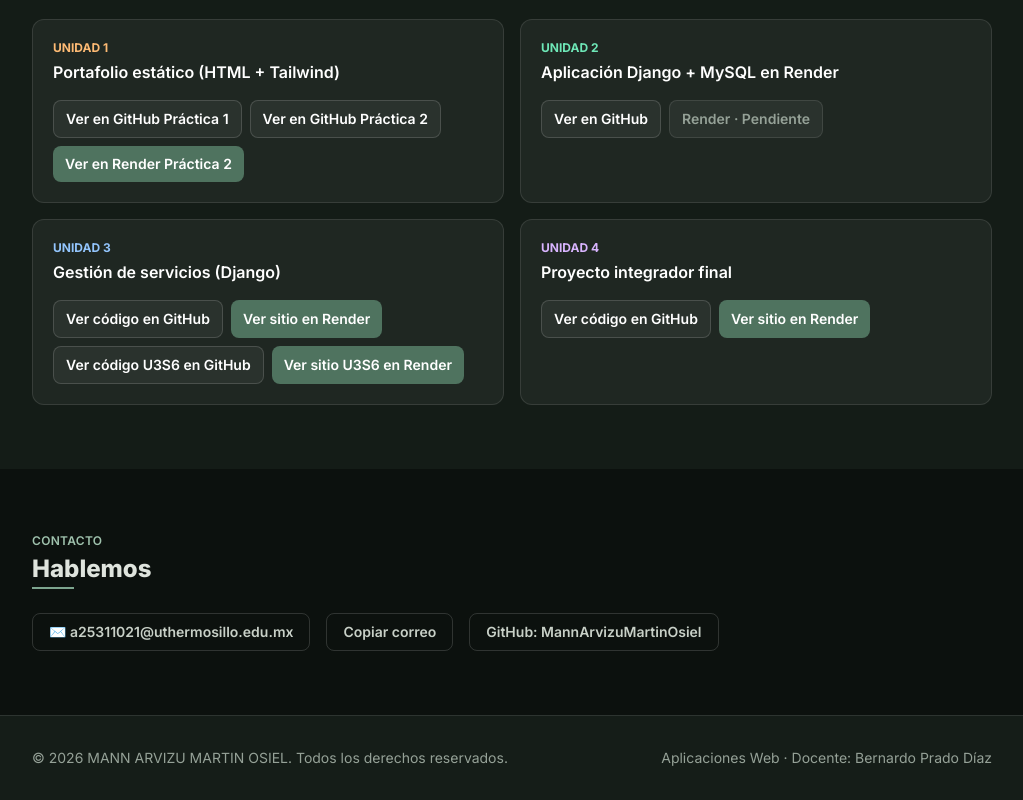
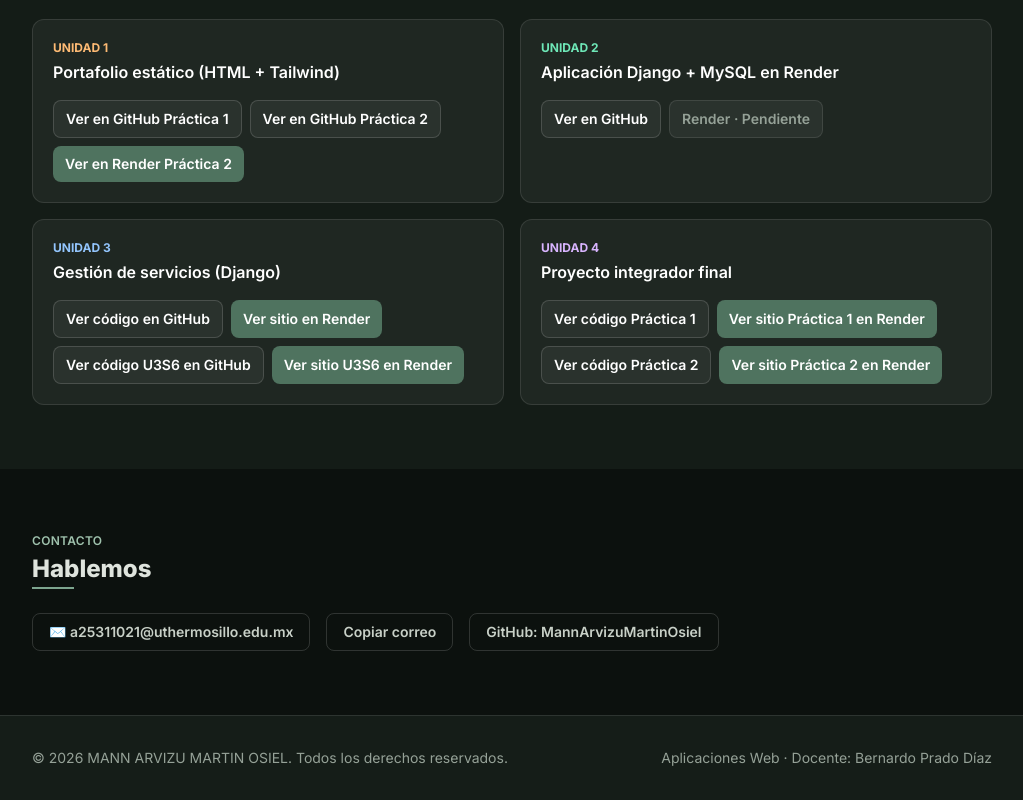
Before and after one commit to MannArvizuMartinOsiel/Portafolio_MOMA, a plain HTML site: page portafolioMOMA.HTML in a window 1280 px wide. Shown: the part 2219-3019 px from the top of the page, without its empty margins (128-1151 px from the left). Drawn offline with nearby package versions, Linux system fonts and the light colour scheme.

Commit message:
Add Unit 4 practice 2 links
Co-authored-by: Copilot <223556219+Copilot@users.noreply.github.com>

```diff
--- a/portafolioMOMA.HTML
+++ b/portafolioMOMA.HTML
@@ -414,8 +414,10 @@
         <p class="text-xs font-bold text-purple-300 uppercase" data-es="Unidad 4" data-en="Unit 4">Unidad 4</p>
         <p class="font-semibold mt-1" data-es="Proyecto integrador final" data-en="Final capstone project">Proyecto integrador final</p>
         <div class="mt-4 flex flex-wrap gap-2">
-          <a href="https://github.com/MannArvizuMartinOsiel/u4s7-Mann-Arvizu-Martin-Osiel" target="_blank" rel="noopener noreferrer" class="inline-flex items-center justify-center rounded-lg border border-white/15 bg-white/5 px-3 py-2 text-center text-sm font-semibold text-white transition hover:bg-white/10" data-es="Ver código en GitHub" data-en="View source on GitHub">Ver código en GitHub</a>
-          <a href="https://u4s7-mann-arvizu-martin-osiel.onrender.com" target="_blank" rel="noopener noreferrer" class="inline-flex items-center justify-center rounded-lg bg-brand-600 px-3 py-2 text-center text-sm font-semibold text-white transition hover:bg-brand-500" data-es="Ver sitio en Render" data-en="View live on Render">Ver sitio en Render</a>
+          <a href="https://github.com/MannArvizuMartinOsiel/u4s7-Mann-Arvizu-Martin-Osiel" target="_blank" rel="noopener noreferrer" class="inline-flex items-center justify-center rounded-lg border border-white/15 bg-white/5 px-3 py-2 text-center text-sm font-semibold text-white transition hover:bg-white/10" data-es="Ver código Práctica 1" data-en="View source Practice 1">Ver código Práctica 1</a>
+          <a href="https://u4s7-mann-arvizu-martin-osiel.onrender.com/login/?next=/servicios/" target="_blank" rel="noopener noreferrer" class="inline-flex items-center justify-center rounded-lg bg-brand-600 px-3 py-2 text-center text-sm font-semibold text-white transition hover:bg-brand-500" data-es="Ver sitio Práctica 1 en Render" data-en="View Practice 1 on Render">Ver sitio Práctica 1 en Render</a>
+          <a href="https://github.com/MannArvizuMartinOsiel/u4s8-mann-arvizu-martin-osiel" target="_blank" rel="noopener noreferrer" class="inline-flex items-center justify-center rounded-lg border border-white/15 bg-white/5 px-3 py-2 text-center text-sm font-semibold text-white transition hover:bg-white/10" data-es="Ver código Práctica 2" data-en="View source Practice 2">Ver código Práctica 2</a>
+          <a href="https://u4s8-mann-arvizu-martin-osiel.onrender.com" target="_blank" rel="noopener noreferrer" class="inline-flex items-center justify-center rounded-lg bg-brand-600 px-3 py-2 text-center text-sm font-semibold text-white transition hover:bg-brand-500" data-es="Ver sitio Práctica 2 en Render" data-en="View Practice 2 on Render">Ver sitio Práctica 2 en Render</a>
         </div>
       </li>
     </ul>
```
